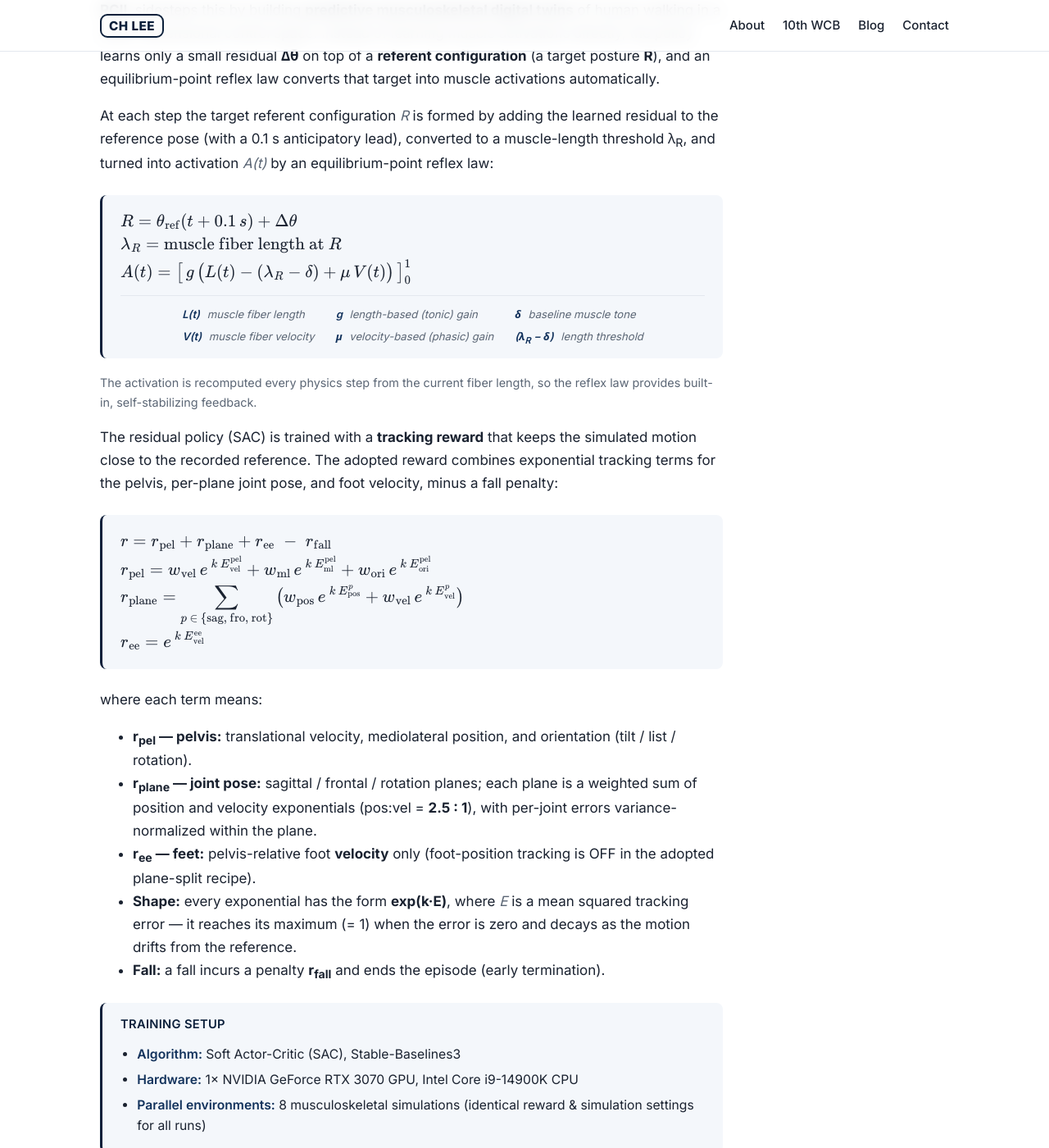
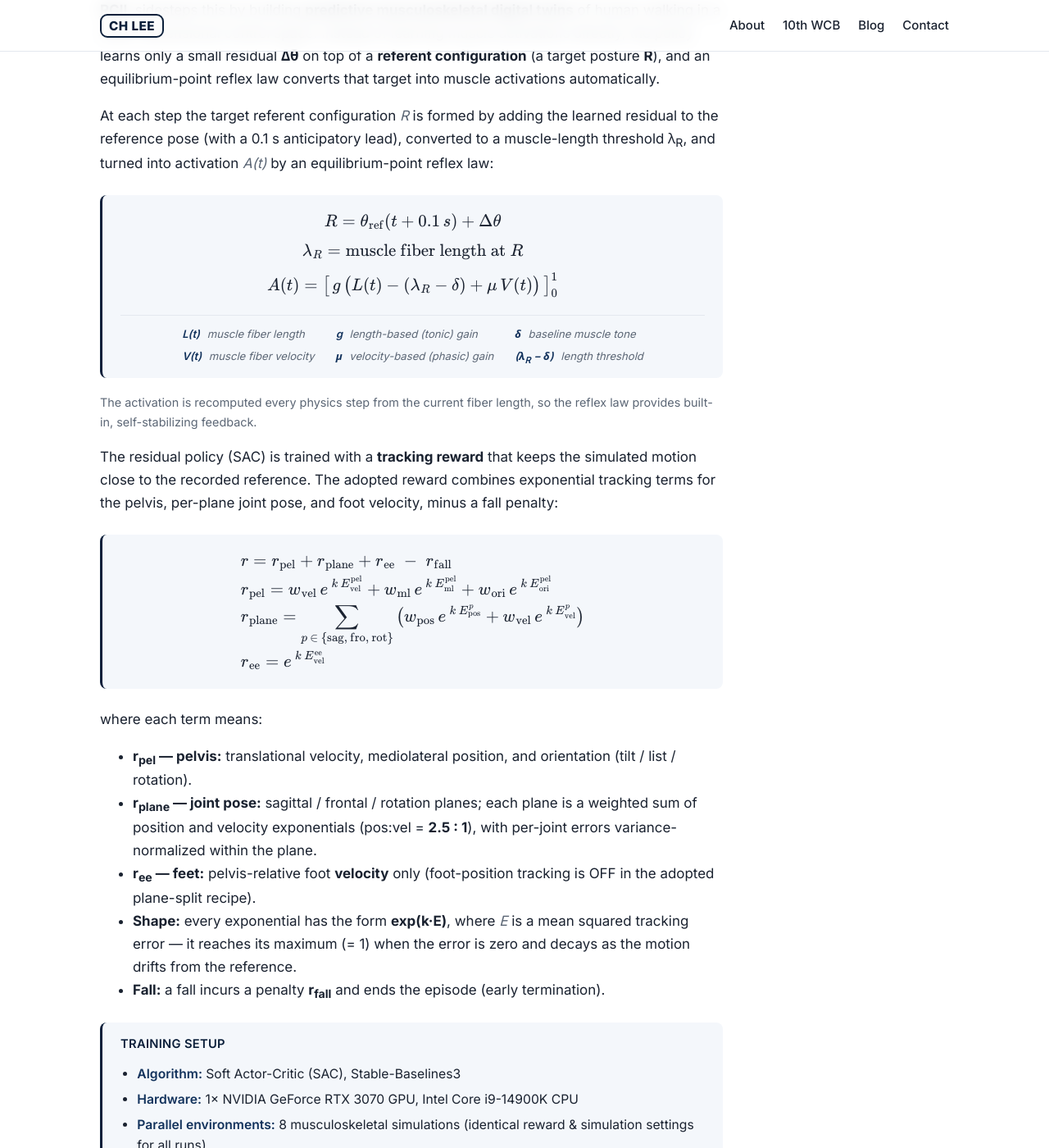
Before and after one commit to 27bro/27bro.github.io, a Jekyll site: the page built from _posts/2026-07-03-rcil-10th-wcb.md, in a window 1280 px wide and 1400 px high, scrolled down 873 px. Shown: the whole window at 82% size. Built offline with Jekyll 4.4.1, drawn with Linux system fonts in a browser that asks for light colours.

Commit message:
Center left-aligned equation blocks in the reward panel.
Co-authored-by: Cursor <cursoragent@cursor.com>

```diff
--- a/assets/css/style.css
+++ b/assets/css/style.css
@@ -137,19 +137,28 @@ a:hover { text-decoration: underline; }
   overflow-x: auto;
 }
 .eq-block--text { overflow-x: visible; }
-.eq-block:not(.eq-block--text) { opacity: 0; }
+.eq-block:not(.eq-block--text) {
+  opacity: 0;
+  display: flex;
+  flex-direction: column;
+  align-items: center;
+}
 html.mathjax-ready .eq-block:not(.eq-block--text) {
   opacity: 1;
   transition: opacity 0.15s ease;
 }
 .eq-block mjx-container {
-  margin: 8px 0 !important;
+  margin: 8px auto !important;
   text-align: left !important;
-  margin-left: 0 !important;
+  width: fit-content;
+  max-width: 100%;
 }
 .eq-block mjx-container[jax="CHTML"][display="true"] {
   display: block !important;
   text-align: left !important;
+}
+.eq-block .eq-legend {
+  width: 100%;
 }
 .eq-block-title {
   margin: 0 0 12px;
```
